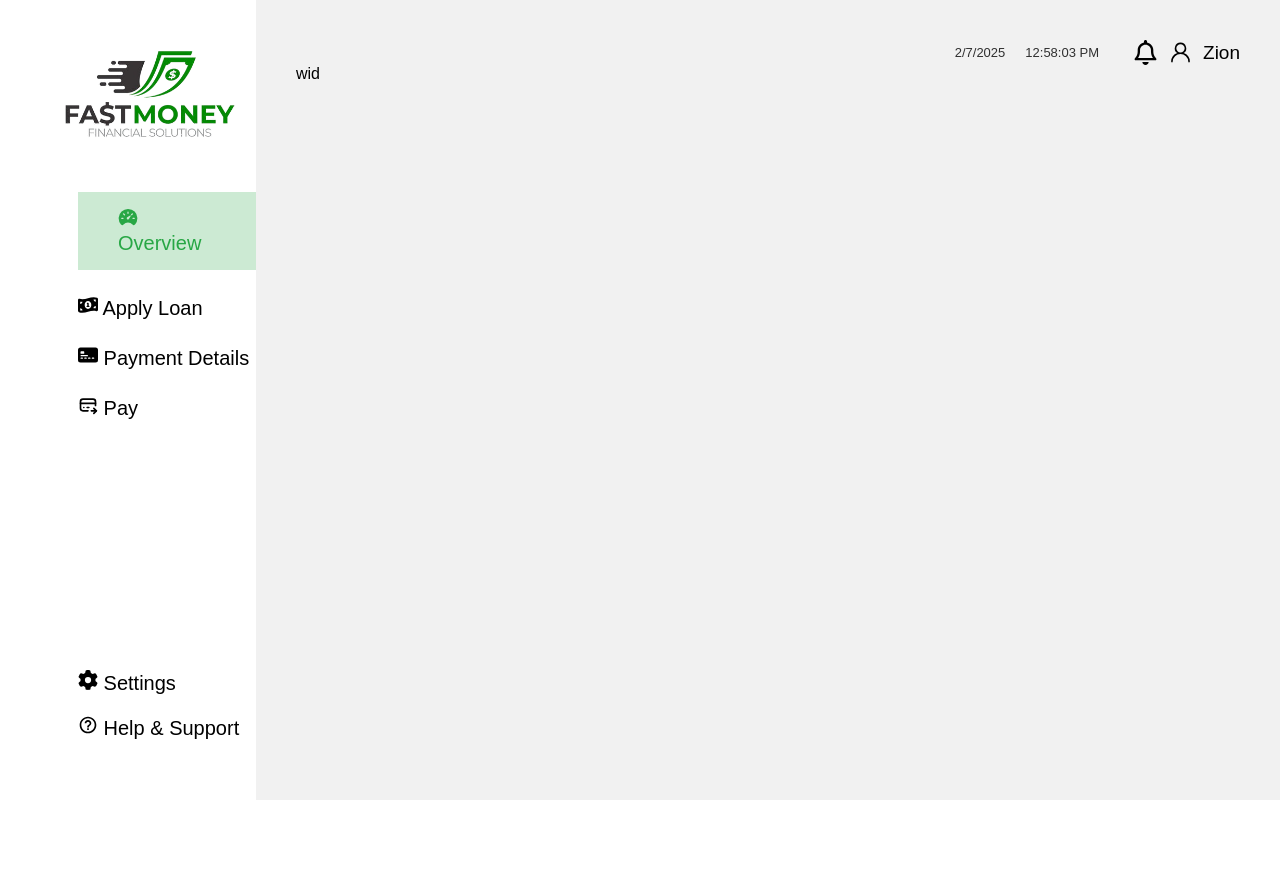
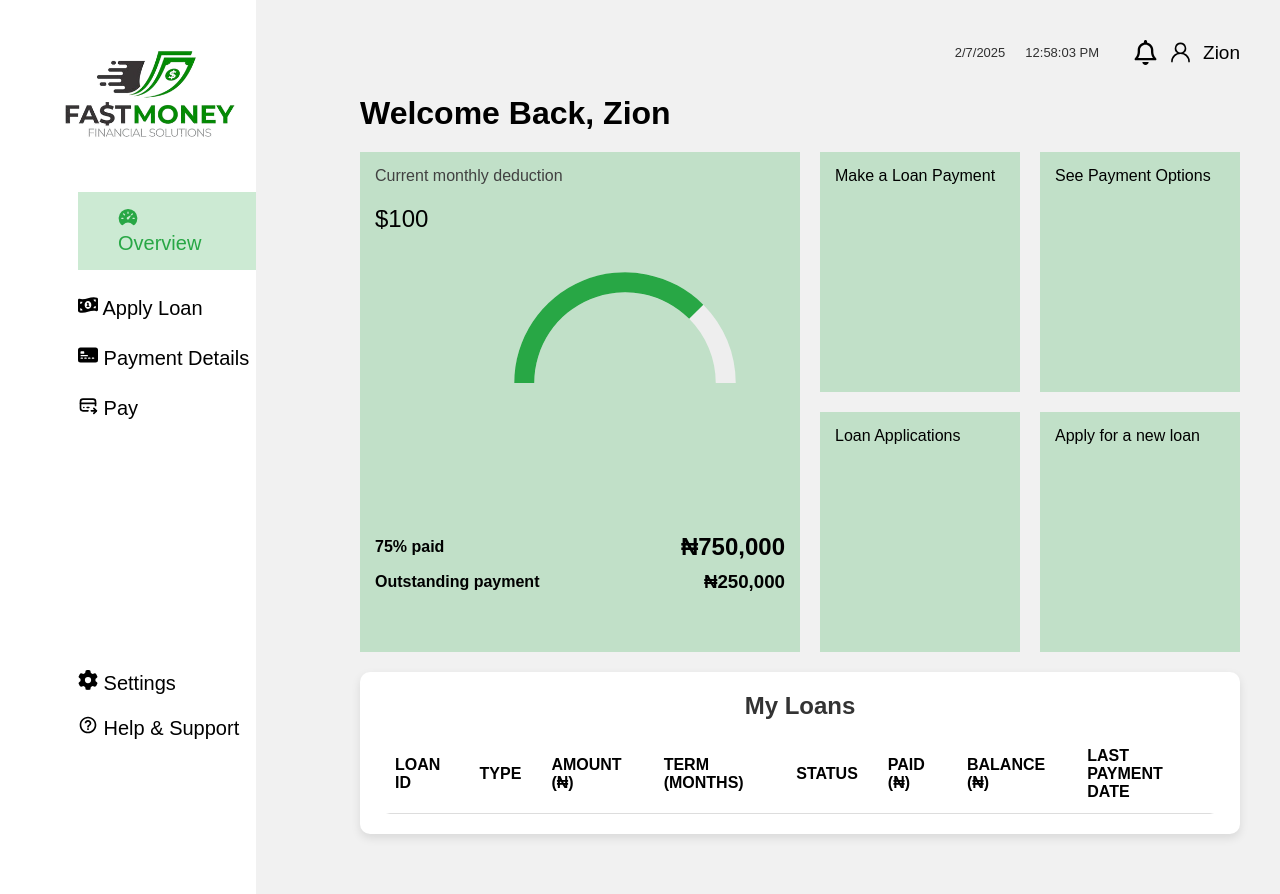
Before and after one commit to Zion2301/Loan-App-Frontend, a React (Vite) app: page / in a window 1280 px wide. Before the commit the page ends 800 px from the top, so only its background shows below. Built offline with nearby package versions, Linux system fonts and the light colour scheme; a web font is replaced by a local one.

Commit message:
first dashboard done

```diff
--- a/package.json
+++ b/package.json
@@ -15,6 +15,7 @@
     "react-dom": "^19.0.0",
     "react-icons": "^5.4.0",
     "react-router-dom": "^7.1.5",
+    "recharts": "^2.15.1",
     "styled-components": "^6.1.15"
   },
   "devDependencies": {
--- a/src/components/Dashboard.css
+++ b/src/components/Dashboard.css
@@ -7,7 +7,8 @@
 .left-dash {
     width: 20%;
     background-color: white;
-    height: 100vh;
+    height: 120vh;
+    position: fixed;
 }
 
 .another-logo {
@@ -56,6 +57,7 @@
 .right-dash {
     width: 80%;
     padding: 40px;
+    margin-left: 320px;
 }
 
 .date {
@@ -88,3 +90,122 @@
     gap: 34px;
     justify-content: right;
 }
+
+.chart-div {
+    background-color: #28a7463d;
+    width: 50%;
+    padding: 15px;
+}
+
+.zee {
+    padding-top: 30px;
+}
+
+.current {
+    color: rgb(65, 65, 65);
+}
+
+.amount {
+    font-weight: 400;
+    padding-top: 20px;
+}
+
+.paid-div {
+    display: flex;
+    align-items: center;
+    justify-content: space-between;
+    padding-bottom: 10px;
+}
+
+.second-chart-div {
+    width: 50%;
+    display: grid;
+    grid-template-columns: repeat(2, 1fr);
+    gap: 20px;
+}
+
+.idk-div {
+    width: 100%;
+    padding-top: 20px;
+    display: flex;
+    gap: 20px;
+}
+
+.little {
+    height: 240px;
+    background-color: #28a7463d;
+    padding: 15px;
+}
+
+.pretty {
+    color: black;
+    text-decoration: none;
+}
+
+/* LoanTable.css */
+
+.table-container {
+    width: 100%;
+    max-width: 1200px;
+    margin: 20px auto;
+    padding: 20px;
+    background: #ffffff;
+    border-radius: 10px;
+    box-shadow: 0 4px 10px rgba(0, 0, 0, 0.1);
+  }
+
+  .table-title {
+    text-align: center;
+    font-size: 24px;
+    font-weight: bold;
+    color: #333;
+    margin-bottom: 15px;
+  }
+
+  .loan-table {
+    width: 100%;
+    border-collapse: collapse;
+    overflow: hidden;
+    border-radius: 10px;
+  }
+
+  .loan-table thead {
+    color: black;
+    font-weight: bold;
+  }
+
+  .loan-table th, .loan-table td {
+    padding: 12px 15px;
+    text-align: left;
+    border-bottom: 1px solid #ddd;
+  }
+
+  .loan-table tbody tr:hover {
+    background: #f1f1f1;
+  }
+
+  .loan-table th {
+    text-transform: uppercase;
+  }
+
+  .status {
+    padding: 5px 10px;
+    border-radius: 5px;
+    font-weight: bold;
+    text-align: center;
+  }
+
+  .status.active {
+    background: #28a745;
+    color: white;
+  }
+
+  .status.paid {
+    background: #17a2b8;
+    color: white;
+  }
+
+  .status.overdue {
+    background: #dc3545;
+    color: white;
+  }
--- a/src/components/Dashboard.jsx
+++ b/src/components/Dashboard.jsx
@@ -1,3 +1,4 @@
+/* eslint-disable react/prop-types */
 import img from "../assets/logo.png"
 import "./Dashboard.css"
 import { IoSpeedometer } from "react-icons/io5";
@@ -10,10 +11,16 @@ import { Link } from "react-router-dom";
 import { useState, useEffect } from "react";
 import { FaRegBell } from "react-icons/fa6";
 import { GoPerson } from "react-icons/go";
-const Dashboard = () => {
+import { RadialBarChart, RadialBar, PolarAngleAxis } from "recharts";
+const Dashboard = ({loans = []}) => {
     const [date, setDate] = useState('');
   const [time, setTime] = useState('');
 
+  const totalAmount = 1000000; // 1 million
+        const paidAmount = 750000; // 750k
+        const percentagePaid = (paidAmount / totalAmount) * 100;
+
+        const data = [{ name: "Paid", value: percentagePaid, fill: "#28a745" }];
   useEffect(() => {
     const updateDateTime = () => {
       setDate(new Date().toLocaleDateString());
@@ -59,7 +66,97 @@ const Dashboard = () => {
             </div>
             </div>
 
-            wid
+             <h1 className="zee">Welcome Back, Zion</h1>
+             <div className="idk-div">
+             <div className="chart-div">
+               <p className="current">Current monthly deduction</p>
+               <h2 className="amount">$100</h2>
+
+               <RadialBarChart
+                  width={500}
+                  height={300}
+                  cx="50%"
+                 cy="50%"
+                innerRadius="70%"
+                outerRadius="100%"
+                barSize={20}
+                data={data}
+                startAngle={180}
+                endAngle={0}
+               >
+
+<PolarAngleAxis type="number" domain={[0, 100]} angleAxisId={0} tick={false} />
+        <RadialBar background dataKey="value" />
+      </RadialBarChart>
+
+     <div className="paid-div">
+     <h4>{percentagePaid.toFixed(0)}% paid</h4>
+     <h2>₦{paidAmount.toLocaleString()}</h2>
+     </div>
+      <div className="paid-div">
+      <h4>Outstanding payment</h4>
+      <h3>₦{(totalAmount - paidAmount).toLocaleString()}</h3>
+      </div>
+            </div>
+
+            <div className="second-chart-div">
+                <div className="little">
+                    <Link className="pretty">Make a Loan Payment</Link>
+                </div>
+
+                <div className="little">
+                    <Link className="pretty">See Payment Options</Link>
+                </div>
+
+                <div className="little">
+                    <Link className="pretty">Loan Applications</Link>
+                </div>
+
+                <div className="little">
+                    <Link className="pretty">Apply for a new loan</Link>
+                </div>
+            </div>
+             </div>
+
+             <div className="table-container">
+      <h2 className="table-title">My Loans</h2>
+      <table className="loan-table modern-style">
+        <thead>
+          <tr>
+            <th>Loan ID</th>
+            <th>Type</th>
+            <th>Amount (₦)</th>
+            <th>Term (Months)</th>
+            <th>Status</th>
+            <th>Paid (₦)</th>
+            <th>Balance (₦)</th>
+            <th>Last Payment Date</th>
+          </tr>
+        </thead>
+        <tbody>
+          {loans.map((loan) => {
+            const totalPaid = loan.payments.reduce((sum, p) => sum + p.amount, 0);
+            const balance = loan.amount - totalPaid;
+            const lastPaymentDate = loan.payments.length
+              ? new Date(loan.payments[loan.payments.length - 1].date).toLocaleDateString()
+              : "No Payments";
+
+            return (
+              <tr key={loan.id}>
+                <td>{loan.id}</td>
+                <td>{loan.type}</td>
+                <td>{loan.amount.toLocaleString()}</td>
+                <td>{loan.term}</td>
+                <td className={`status ${loan.status.toLowerCase()}`}>{loan.status}</td>
+                <td>{totalPaid.toLocaleString()}</td>
+                <td>{balance.toLocaleString()}</td>
+                <td>{lastPaymentDate}</td>
+              </tr>
+            );
+          })}
+        </tbody>
+      </table>
+    </div>
         </div>
       </div>
     </>
```
Also changed, not shown: 1 other file (tests, documents, lock files or other folders).
